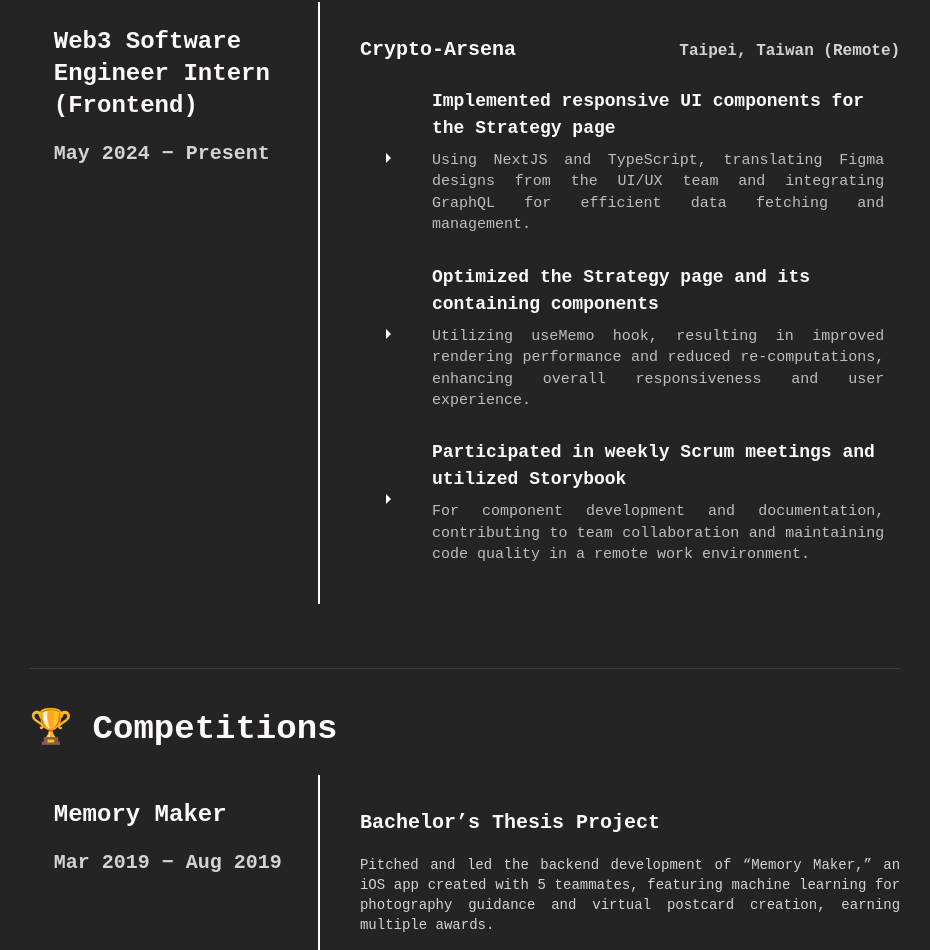
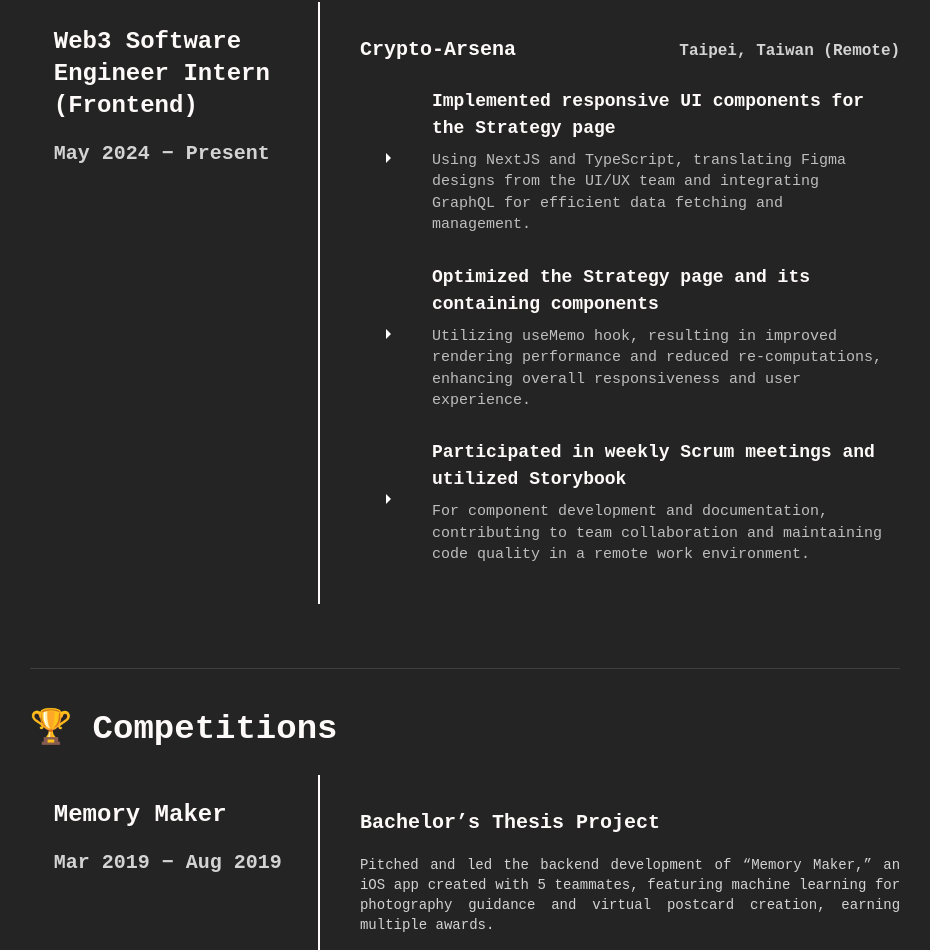
Before and after one commit to Jason-Wuuuu/Jason, a React (Vite) app: page / in a window 1280 px wide. Shown: the part 1011-1961 px from the top of the page, without its empty margins (175-1105 px from the left). Built offline with nearby package versions, Linux system fonts and the light colour scheme.

Commit message:
Update ProfessionalHighlights.jsx

```diff
--- a/src/components/ProfessionalHighlights.jsx
+++ b/src/components/ProfessionalHighlights.jsx
@@ -84,7 +84,7 @@ function ProfessionalHighlights() {
                   secondary="Using NextJS and TypeScript, translating Figma designs from the UI/UX team and integrating GraphQL for efficient data fetching and management."
                   secondaryTypographyProps={{
                     fontSize: { xs: 14, sm: 15 },
-                    align: "justify",
+                    // align: "justify",
                     // display: { xs: "none", sm: "block" },
                   }}
                 />
@@ -103,7 +103,7 @@ function ProfessionalHighlights() {
                   secondary="Utilizing useMemo hook, resulting in improved rendering performance and reduced re-computations, enhancing overall responsiveness and user experience."
                   secondaryTypographyProps={{
                     fontSize: { xs: 14, sm: 15 },
-                    align: "justify",
+                    // align: "justify",
                     // display: { xs: "none", sm: "block" },
                   }}
                 />
@@ -122,7 +122,7 @@ function ProfessionalHighlights() {
                   secondary="For component development and documentation, contributing to team collaboration and maintaining code quality in a remote work environment."
                   secondaryTypographyProps={{
                     fontSize: { xs: 14, sm: 15 },
-                    align: "justify",
+                    // align: "justify",
                     // display: { xs: "none", sm: "block" },
                   }}
                 />
```
